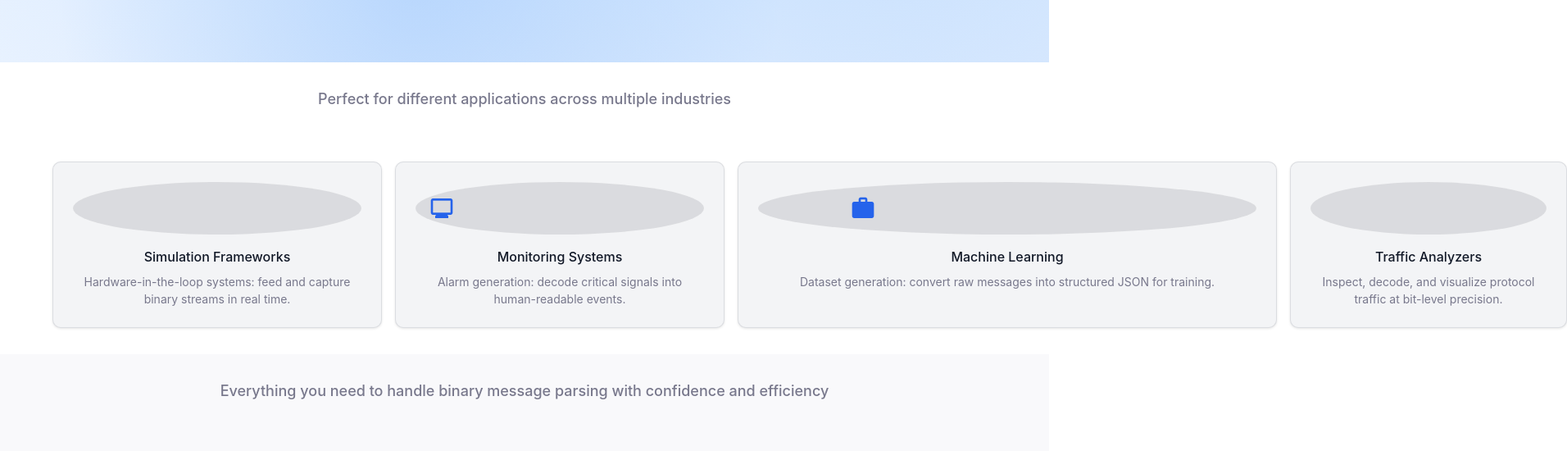
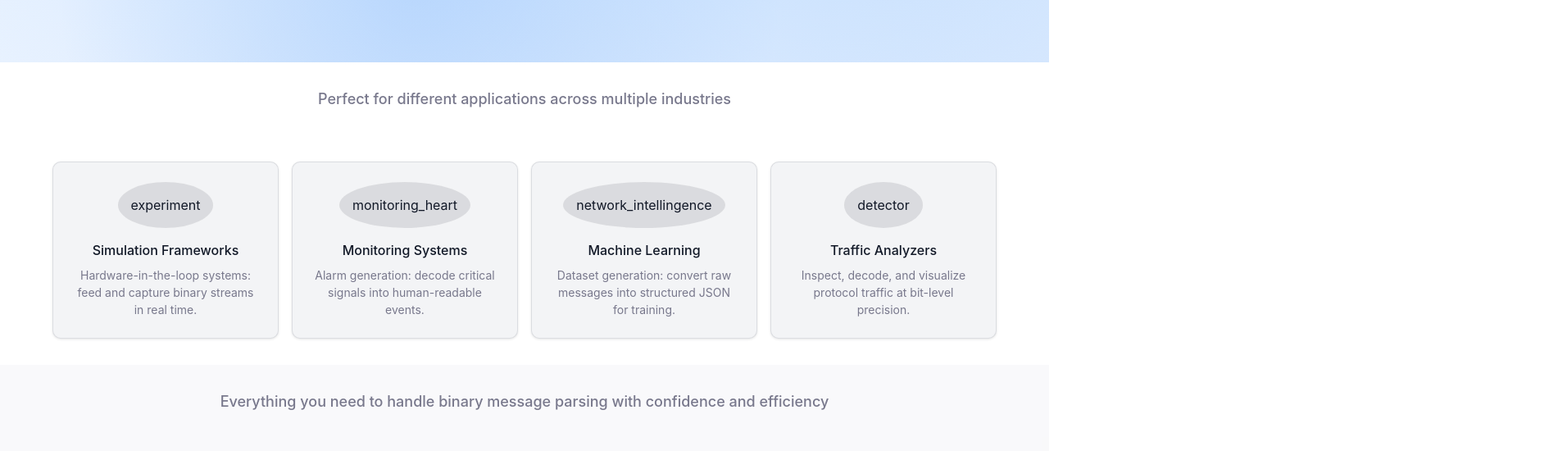
Before and after one commit to gitubo/bixit-landing-page, a website: page public/index.html in a window 1280 px wide. Shown: the part 484-1034 px from the top of the page at 82% size, 1912 px wide, since content can reach past the window. Drawn offline with Linux system fonts and the light colour scheme.

Commit message:
Update index.html

```diff
--- a/public/index.html
+++ b/public/index.html
@@ -561,7 +561,7 @@
                     <!-- Simulation Frameworks -->
                     <div class="card p-6 text-center space-y-4">
                         <div class="icon-bg p-4">
-                            <span class="material-icons text-primary" style="font-size: 2rem;">
+                            <span class="material-symbols-outlined">
                                 experiment
                             </span>
                         </div>
@@ -576,7 +576,7 @@
                     <!-- Monitoring Systems -->
                     <div class="card p-6 text-center space-y-4">
                         <div class="icon-bg p-4">
-                            <span class="material-icons text-primary" style="font-size: 2rem;">
+                            <span class="material-symbols-outlined">
                                 monitoring_heart
                             </span>
                         </div>
@@ -591,7 +591,7 @@
                     <!-- Machine Learning -->
                     <div class="card p-6 text-center space-y-4">
                         <div class="icon-bg p-4">
-                            <span class="material-icons text-primary" style="font-size: 2rem;">
+                            <span class="material-symbols-outlined">
                                 network_intellingence
                             </span>
                         </div>
@@ -606,7 +606,7 @@
                     <!-- Traffic Analyzers -->
                     <div class="card p-6 text-center space-y-4">
                         <div class="icon-bg p-4">
-                            <span class="material-icons text-primary" style="font-size: 2rem;">
+                            <span class="material-symbols-outlined">
                                 detector
                             </span>
                         </div>
```
